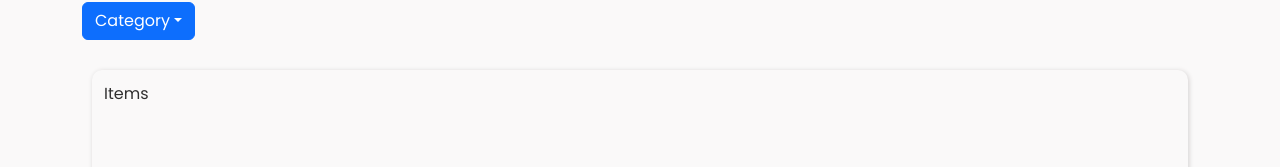
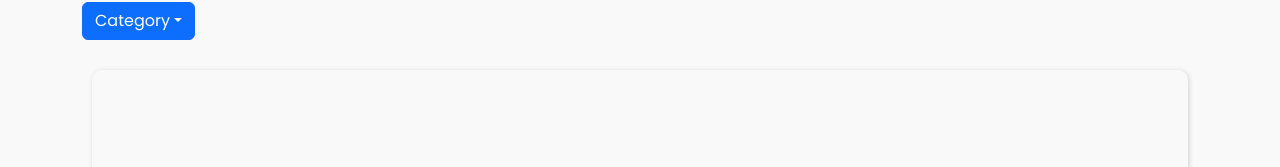
Before and after one commit to MarkRyuo/SalesInventoryManagementSystem_SIMS, a React (Vite) app in the folder client/: page /ProductPage in a window 1280 px wide. Shown: the part 245-412 px from the top of the page. Built offline with nearby package versions, Linux system fonts and the light colour scheme.

Commit message:
Update: Admin Dashboard

```diff
--- a/client/src/components/Charts/ProductChart/Product.jsx
+++ b/client/src/components/Charts/ProductChart/Product.jsx
@@ -39,7 +39,6 @@ function ProductChart() {
             <div className={Productcss.containerProduct}> {/* fix width(cannot lower 530px), overflow(On)*/}
                 <div className={Productcss.colProduct}> {/* fix width(cannot lower 530px), overflow(On)*/}
                     <div className={Productcss.productContent}>
-                        Items
                         {/* Insert Logic */}
                     </div>
                 </div>
```
